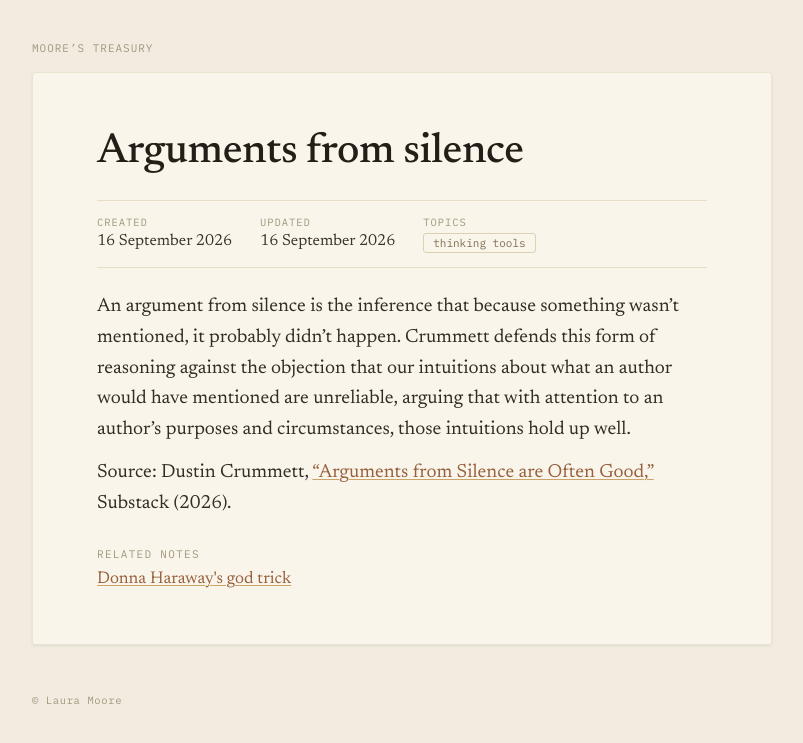
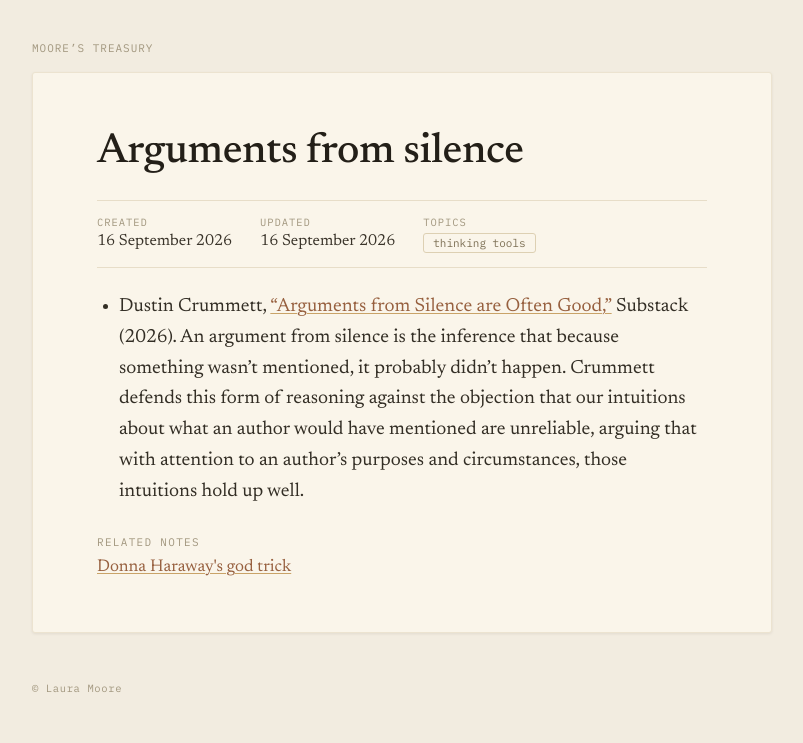
Before and after one commit to lauramoorewrites-del/treasury, a Jekyll site: the page built from _pages/arguments-from-silence.md, in a window 1280 px wide. Shown: the top 743 px of the page, without its empty margins (238-1041 px from the left). Built offline with Jekyll 4.4.1, drawn with Linux system fonts in a browser that asks for light colours; part of the change alters nothing that is shown.

Commit message:
Restructure arguments-from-silence: citation first, description nested
Co-Authored-By: Claude Opus 4.6 (1M context) <noreply@anthropic.com>

```diff
--- a/_pages/arguments-from-silence.md
+++ b/_pages/arguments-from-silence.md
@@ -10,6 +10,4 @@ related:
     url: "/donna-haraways-god-trick/"
 ---
 
-An argument from silence is the inference that because something wasn't mentioned, it probably didn't happen. Crummett defends this form of reasoning against the objection that our intuitions about what an author would have mentioned are unreliable, arguing that with attention to an author's purposes and circumstances, those intuitions hold up well.
-
-Source: Dustin Crummett, ["Arguments from Silence are Often Good,"](https://dustincrummett261574.substack.com/p/arguments-from-silence-are-often) Substack (2026).
+- Dustin Crummett, ["Arguments from Silence are Often Good,"](https://dustincrummett261574.substack.com/p/arguments-from-silence-are-often) Substack (2026). An argument from silence is the inference that because something wasn't mentioned, it probably didn't happen. Crummett defends this form of reasoning against the objection that our intuitions about what an author would have mentioned are unreliable, arguing that with attention to an author's purposes and circumstances, those intuitions hold up well.
```
